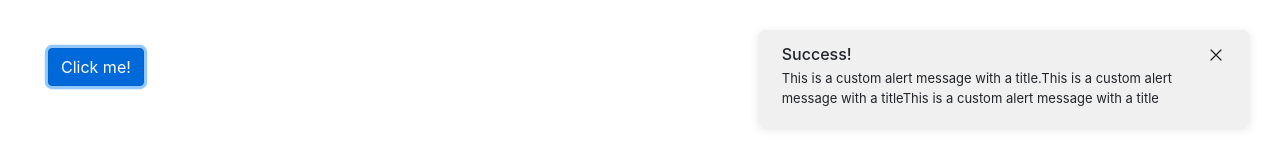
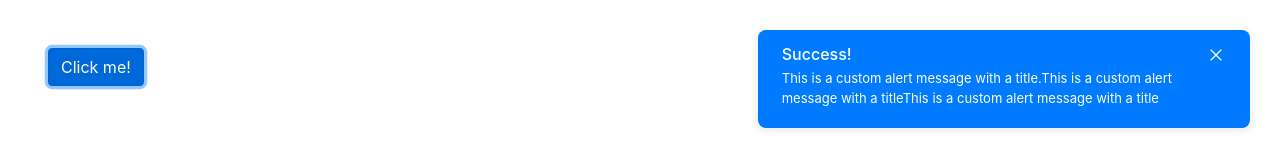
Before and after one commit to favourdev1/AlertHub, a website: page example/index.htm in a window 1280 px wide. Both pictures are taken after a click on the button "Click me!". Drawn offline with nearby package versions, Linux system fonts and the light colour scheme.

Commit message:
added primary color colors for alerts

```diff
--- a/example/index.htm
+++ b/example/index.htm
@@ -71,7 +71,7 @@
             alertInstance.showAlert({
                 title: "Success!",
                 description: "This is a custom alert message with a title.This is a custom alert message with a titleThis is a custom alert message with a title ",
-                type: "",
+                type: "primary",
                 closeButton: true,
                 closeButtonSize: 31,
                 animation: "slide-in"
--- a/src/Alerthub.css
+++ b/src/Alerthub.css
@@ -96,6 +96,11 @@
     cursor: pointer;
 }
 
+.alert-hub.primary {
+    background-color: var(--bg-primary);
+    color: white;
+}
+
 .alert-hub.info {
     background-color: var(--bg-info);
     color: white;
```
